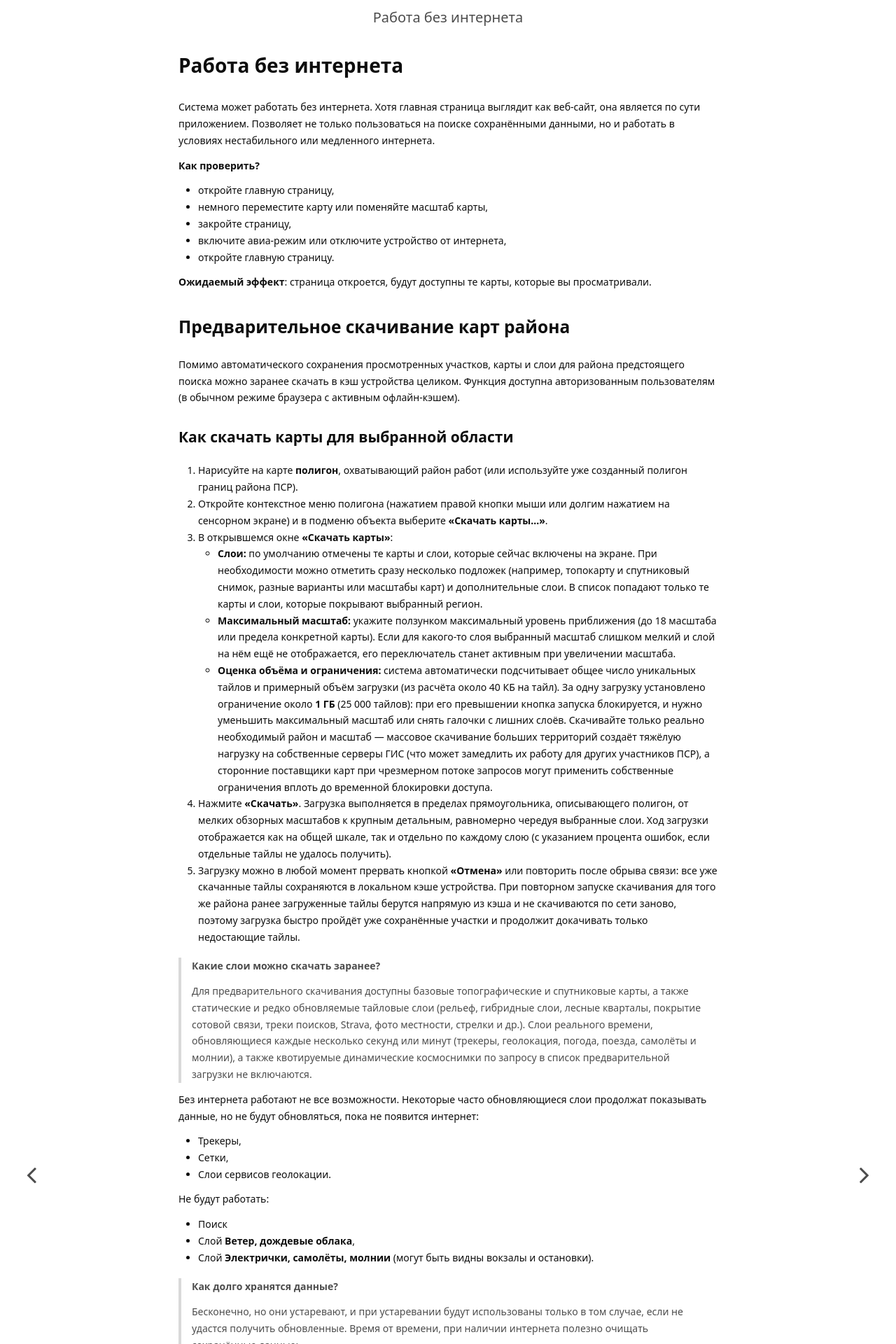
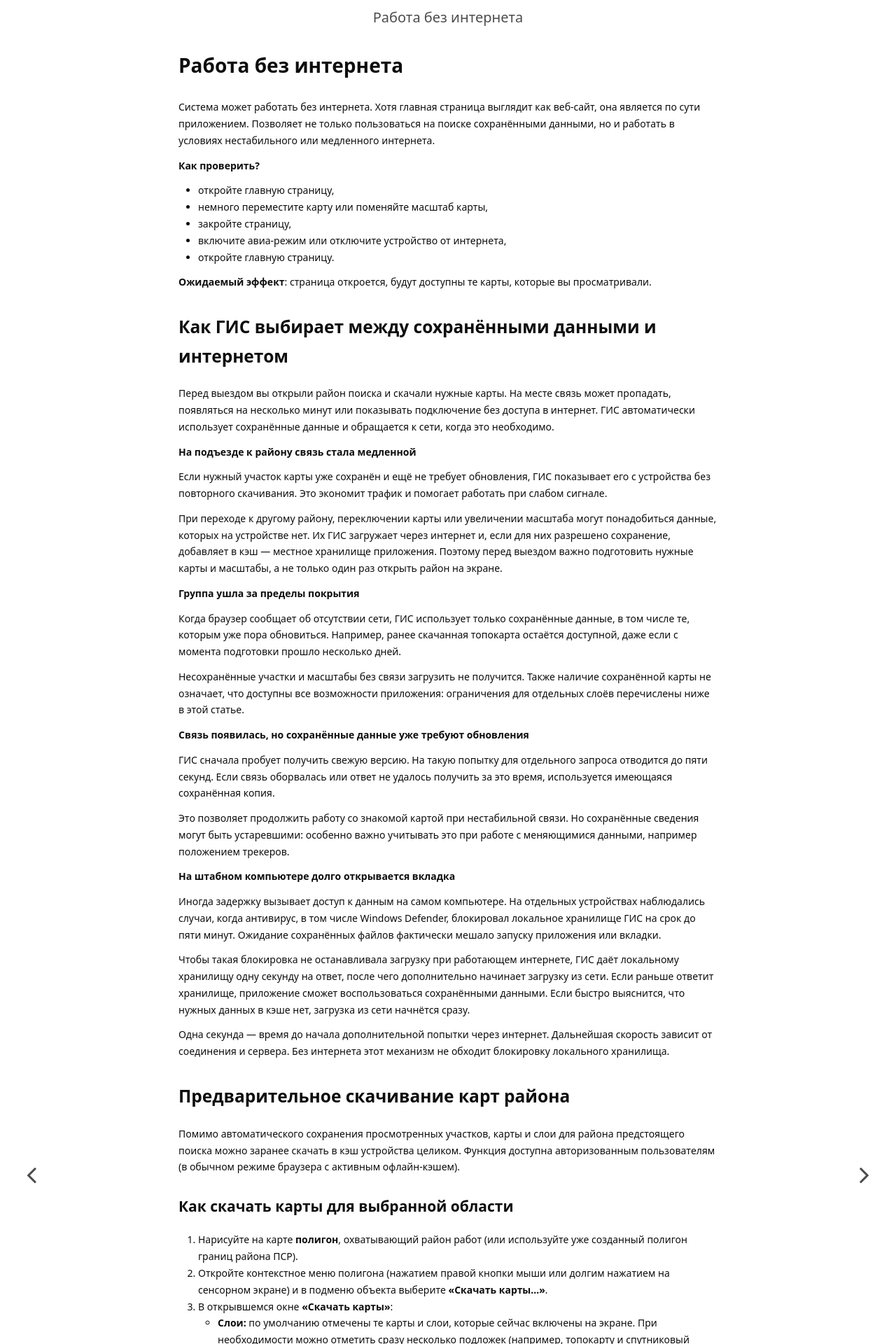
Before and after one commit to extremum-search-and-rescue/help.gis, a Jekyll site: the page built from _posts/2023-06-14-working-offline.md, in a window 1280 px wide. Shown: the top 1920 px of the page at 70% size. Built offline with Jekyll 4.4.1, drawn with Linux system fonts in a browser that asks for light colours; some of the changed text lies outside the part shown.

Commit message:
help explain offline cache behavior

```diff
--- a/_posts/2023-06-14-working-offline.md
+++ b/_posts/2023-06-14-working-offline.md
@@ -16,6 +16,36 @@ redirect_from:
 - откройте главную страницу.
 
 **Ожидаемый эффект**: страница откроется, будут доступны те карты, которые вы просматривали.
+
+## Как ГИС выбирает между сохранёнными данными и интернетом
+
+Перед выездом вы открыли район поиска и скачали нужные карты. На месте связь может пропадать, появляться на несколько минут или показывать подключение без доступа в интернет. ГИС автоматически использует сохранённые данные и обращается к сети, когда это необходимо.
+
+**На подъезде к району связь стала медленной**
+
+Если нужный участок карты уже сохранён и ещё не требует обновления, ГИС показывает его с устройства без повторного скачивания. Это экономит трафик и помогает работать при слабом сигнале.
+
+При переходе к другому району, переключении карты или увеличении масштаба могут понадобиться данные, которых на устройстве нет. Их ГИС загружает через интернет и, если для них разрешено сохранение, добавляет в кэш — местное хранилище приложения. Поэтому перед выездом важно подготовить нужные карты и масштабы, а не только один раз открыть район на экране.
+
+**Группа ушла за пределы покрытия**
+
+Когда браузер сообщает об отсутствии сети, ГИС использует только сохранённые данные, в том числе те, которым уже пора обновиться. Например, ранее скачанная топокарта остаётся доступной, даже если с момента подготовки прошло несколько дней.
+
+Несохранённые участки и масштабы без связи загрузить не получится. Также наличие сохранённой карты не означает, что доступны все возможности приложения: ограничения для отдельных слоёв перечислены ниже в этой статье.
+
+**Связь появилась, но сохранённые данные уже требуют обновления**
+
+ГИС сначала пробует получить свежую версию. На такую попытку для отдельного запроса отводится до пяти секунд. Если связь оборвалась или ответ не удалось получить за это время, используется имеющаяся сохранённая копия.
+
+Это позволяет продолжить работу со знакомой картой при нестабильной связи. Но сохранённые сведения могут быть устаревшими: особенно важно учитывать это при работе с меняющимися данными, например положением трекеров.
+
+**На штабном компьютере долго открывается вкладка**
+
+Иногда задержку вызывает доступ к данным на самом компьютере. На отдельных устройствах наблюдались случаи, когда антивирус, в том числе Windows Defender, блокировал локальное хранилище ГИС на срок до пяти минут. Ожидание сохранённых файлов фактически мешало запуску приложения или вкладки.
+
+Чтобы такая блокировка не останавливала загрузку при работающем интернете, ГИС даёт локальному хранилищу одну секунду на ответ, после чего дополнительно начинает загрузку из сети. Если раньше ответит хранилище, приложение сможет воспользоваться сохранёнными данными. Если быстро выяснится, что нужных данных в кэше нет, загрузка из сети начнётся сразу.
+
+Одна секунда — время до начала дополнительной попытки через интернет. Дальнейшая скорость зависит от соединения и сервера. Без интернета этот механизм не обходит блокировку локального хранилища.
 
 ## Предварительное скачивание карт района
 
@@ -45,8 +75,9 @@ redirect_from:
 - Слой **Электрички, самолёты, молнии** (могут быть видны вокзалы и остановки).
 
 > ##### Как долго хранятся данные?
-> Бесконечно, но они устаревают, и при устаревании будут использованы только в том случае, если не удастся получить обновленные. Время от времени, при наличии интернета полезно очищать сохранённые данные:
 >
-> Главное меню > **О проекте** > кнопка **Очистить кэш карт**
+> У сохранённых данных есть срок актуальности. Его окончание не означает немедленного удаления: без интернета ГИС может продолжать использовать имеющуюся копию, а при подключении попробует её обновить.
 >
-> Если ГИС для ПСО обнаружит, что браузер больше не позволяет добавлять карты в кэш, то она начнет автоматически удалять устаревшие данные.
+> При наличии подключения ГИС периодически очищает давно устаревшие карты. Для данных, участвующих в этой очистке, предусмотрен запас примерно в две недели после окончания срока актуальности. **Пока приложение сообщает, что работает без интернета, автоматическая очистка не выполняется.** Поэтому скачанные карты не стоит считать постоянным архивом: перед следующим выездом проверьте район и нужные масштабы в авиарежиме.
+>
+> Удалить сохранённые карты вручную можно через главное меню → **О проекте** → **Очистить кэш карт**. После очистки карты для работы без интернета потребуется скачать заново.
```
